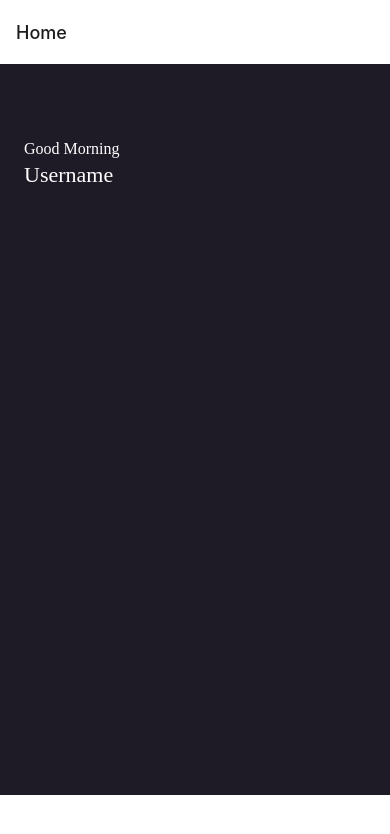
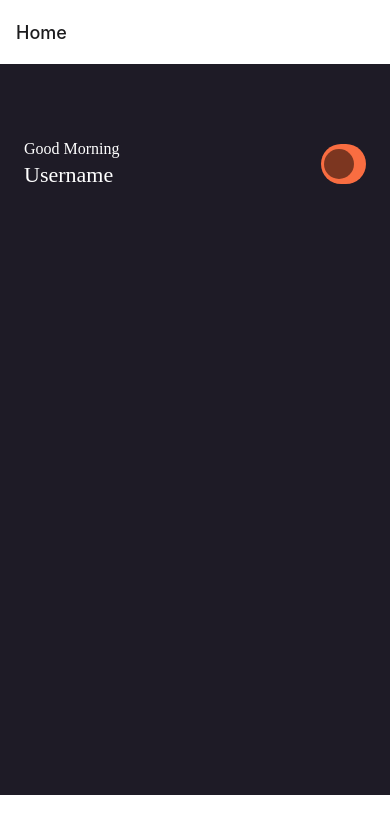
Before and after one commit to 0trava/BookStoreApp-ReactNative, a React Native app in the folder BookStore/: screen /Home in a window 390 px wide. Shown: the top 834 px of the page. Built offline with nearby package versions, Linux system fonts and the light colour scheme.

Commit message:
add home btn

```diff
--- a/BookStore/screens/Home.js
+++ b/BookStore/screens/Home.js
@@ -30,8 +30,34 @@ const Home = () => {
                     </View>
 
                 {/* Points */}
-                <TouchableOpacity>
+                <TouchableOpacity
+                    style={{
+                        backgroundColor: COLORS.primary,
+                        height: 40,
+                        paddingLeft: 3,
+                        paddingRight: SIZES.radius,
+                        borderRadius: 20,
+                    }}
+                    onPress={()=> {console.log("Point")}}
+                >
+                    <View style={{
+                        flex: 1,
+                        flexDirection: 'row',
+                        justifyContent: 'center',
+                        alignItems: 'center',
+                    }}>
+                        <View style={{
+                            width: 30,
+                            height: 30,
+                            alignItems: 'center',
+                            justifyContent: 'center',
+                            borderRadius: 25,
+                            backgroundColor: 'rgba(0,0,0,0.5)'
+                        }}>
 
+                        </View>
+
+                    </View>
                 </TouchableOpacity>
             </View>
         )
```
